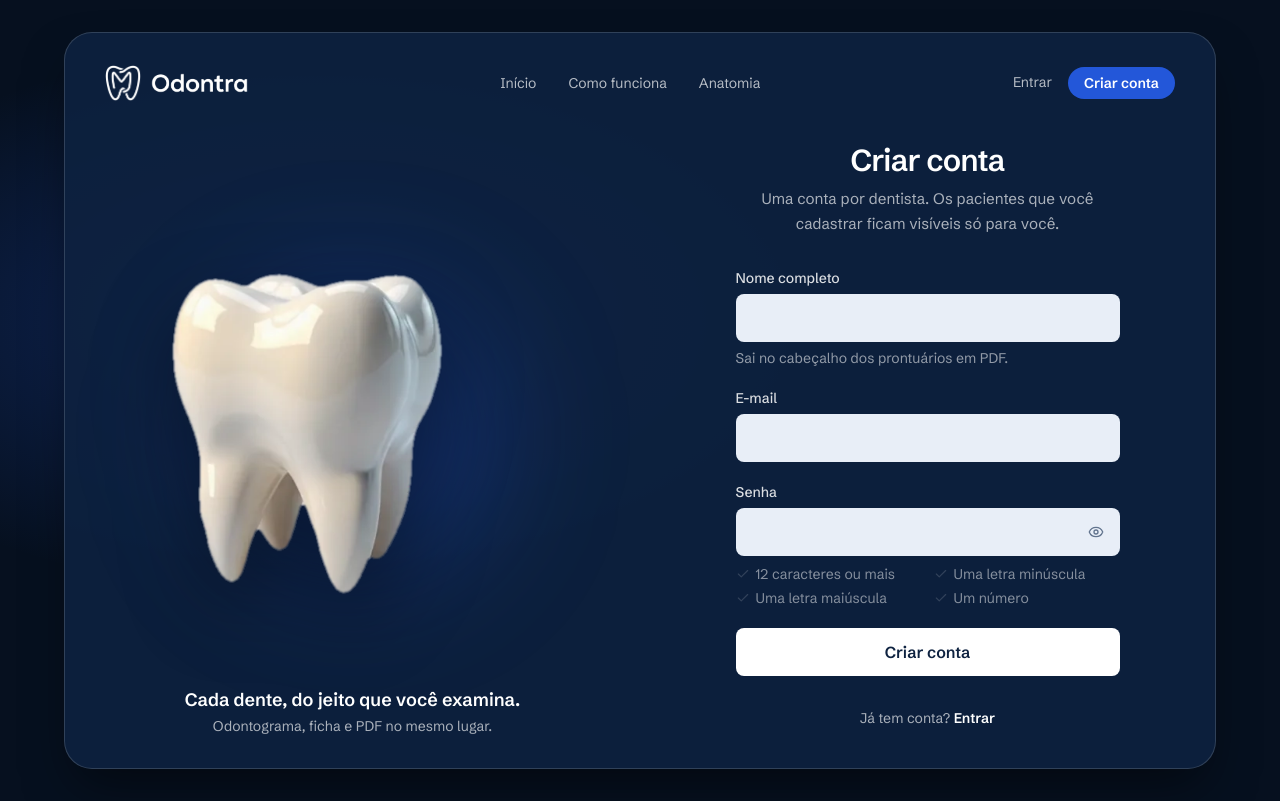
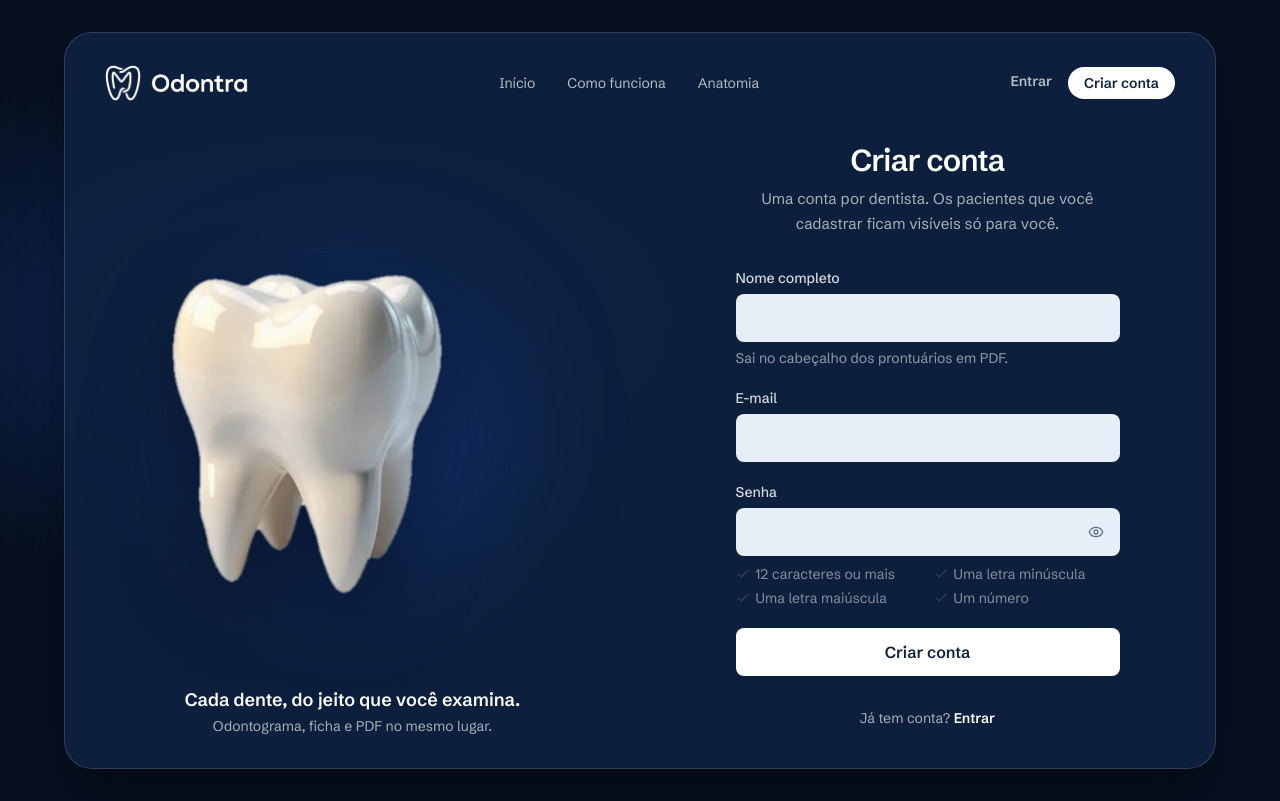
Before and after one commit to dutrathiagodev/Odontra, a Next.js app: page /cadastro in a window 1280 px wide. Built offline with nearby package versions, Linux system fonts and the light colour scheme; no server answers.

Commit message:
style(login): botão Criar conta sempre branco e topo sem pular entre telas

```diff
--- a/presentation/auth/auth-shell.tsx
+++ b/presentation/auth/auth-shell.tsx
@@ -58,8 +58,9 @@ export function AuthShell({ title, description, children, footer, mode = "signin
             ))}
           </nav>
           <div className="flex items-center gap-4 text-sm">
-            <Link href="/entrar" className={`pb-0.5 ${mode === "signin" ? "border-b-2 border-white font-semibold text-white" : "text-white/70 hover:text-white"}`}>Entrar</Link>
-            <Link href="/cadastro" className={`rounded-full px-4 py-1.5 font-semibold ${mode === "signup" ? "bg-accent text-white" : "bg-white text-ink"}`}>Criar conta</Link>
+            {/* Mesmo tamanho e cor nas duas telas: só o sublinhado indica onde você está (sem pular de lugar). */}
+            <Link href="/entrar" aria-current={mode === "signin" ? "page" : undefined} className={`border-b-2 pb-0.5 font-semibold transition-colors ${mode === "signin" ? "border-white text-white" : "border-transparent text-white/70 hover:text-white"}`}>Entrar</Link>
+            <Link href="/cadastro" aria-current={mode === "signup" ? "page" : undefined} className="rounded-full bg-white px-4 py-1.5 font-semibold text-ink transition-colors hover:bg-[#dfe7f3]">Criar conta</Link>
           </div>
         </header>
 
```
